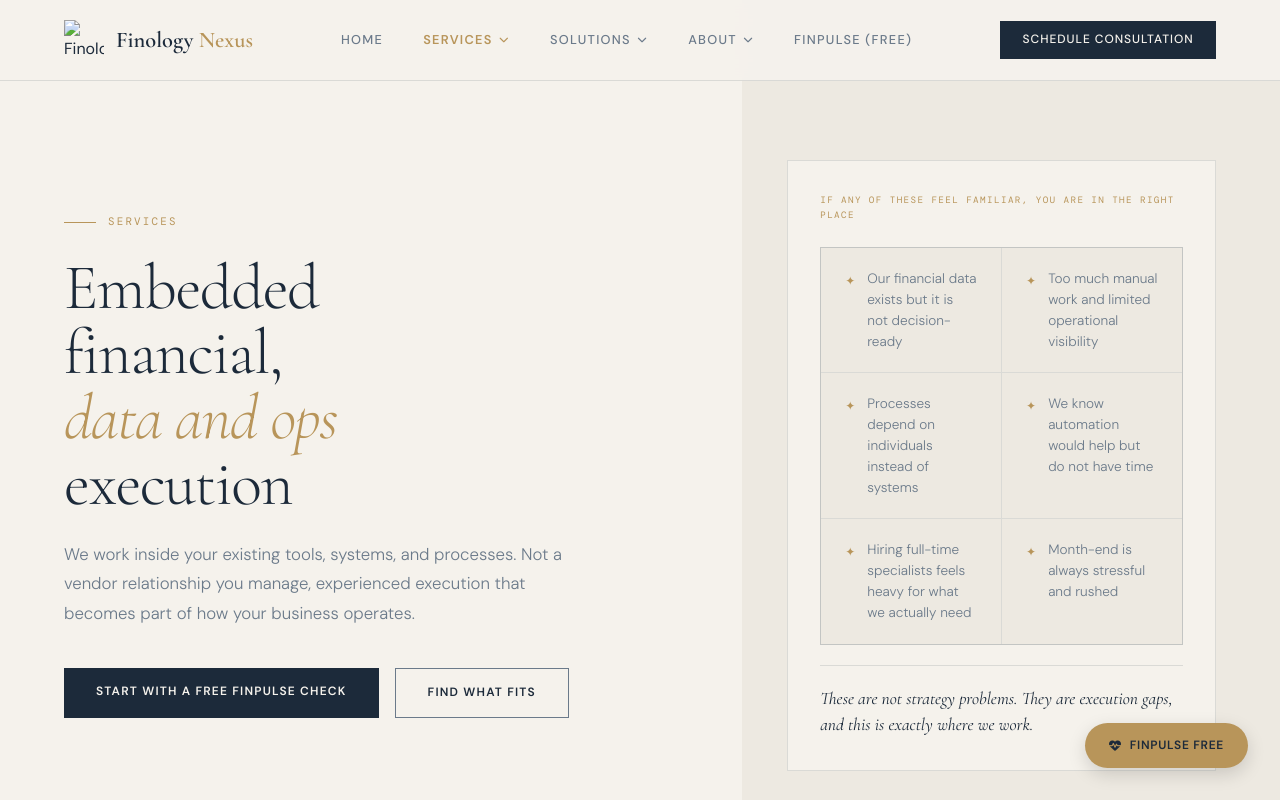
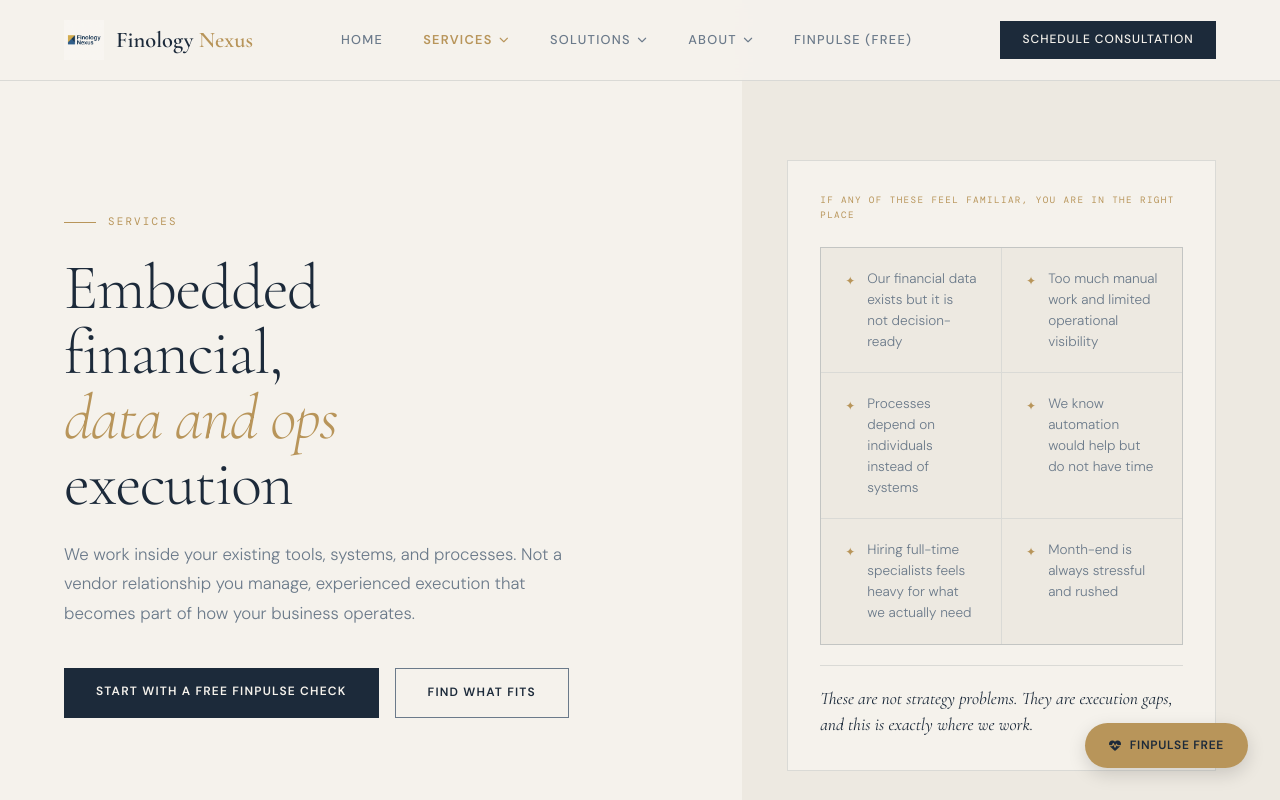
Before and after one commit to nisargthakker08/FinologyNexus, a plain HTML site: page services.html in a window 1280 px wide. Shown: the top 800 px of the page. Drawn offline with nearby package versions, Linux system fonts and the light colour scheme; a web font is replaced by a local one.

```diff
--- a/services.html
+++ b/services.html
@@ -472,7 +472,7 @@ else attachFormCapture();
   <!-- NAV with dropdowns -->
   <nav>
     <a href="index.html" class="logo-group">
-      <img src="Finology Nexus Logo.png" alt="Finology Nexus Logo" class="company-logo">
+      <img src="finology-logo.png" alt="Finology Nexus Logo" class="company-logo">
       <span class="company-name">Finology <span>Nexus</span></span>
     </a>
     <ul class="nav-links">
```
